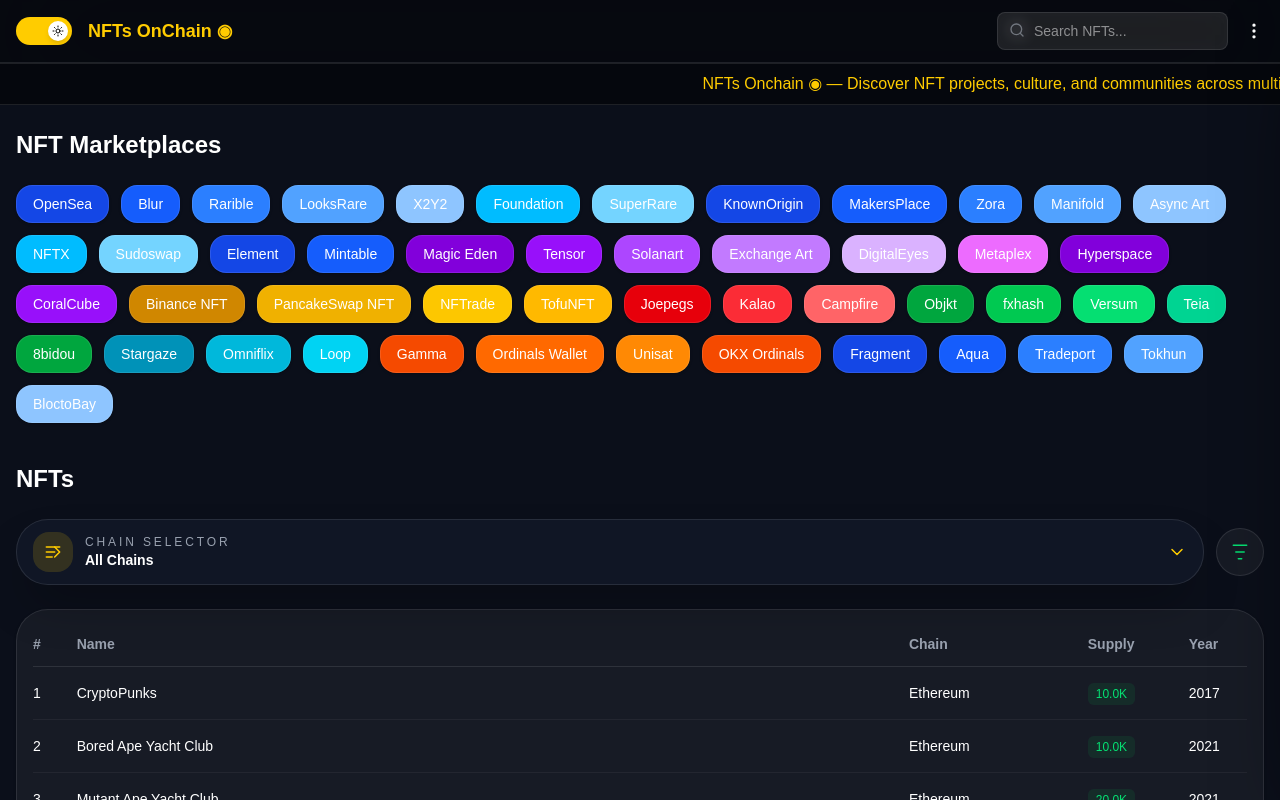
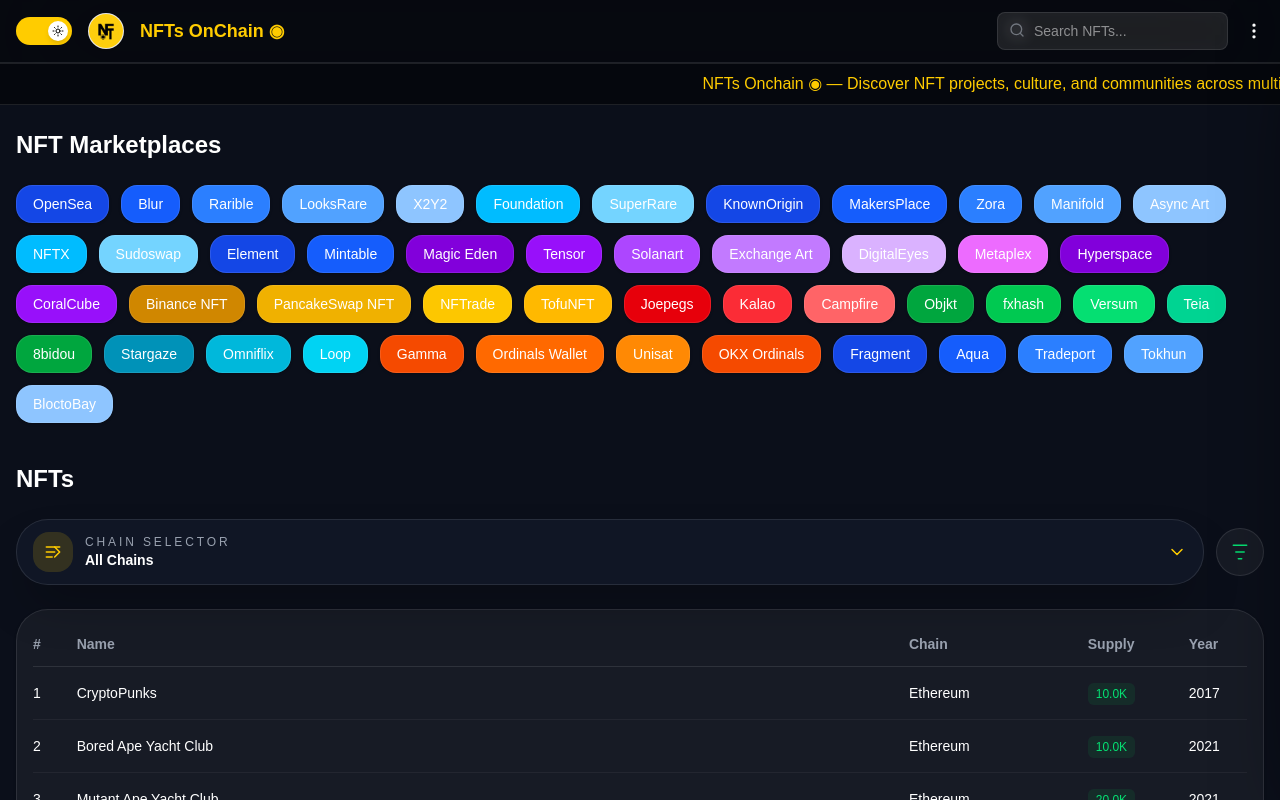
Before and after one commit to nftsonchain/nftsonchain, a Next.js app: page / in a window 1280 px wide. Shown: the top 800 px of the page. Built offline with nearby package versions, Linux system fonts and the light colour scheme.

Commit message:
UI Update

```diff
--- a/src/app/layout.tsx
+++ b/src/app/layout.tsx
@@ -12,9 +12,14 @@
   subsets: ["latin"],
 });
 
+const titleIcon = new URL("./images/yhxyWdcf_400x400.jpg", import.meta.url);
+
 export const metadata: Metadata = {
-  title: "Create Next App",
-  description: "Generated by create next app",
+  title: "NFTs OnChain",
+  description: "Discover NFTs on-chain across marketplaces.",
+  icons: {
+    icon: titleIcon,
+  },
 };
 
 export default function RootLayout({
--- a/src/components/Navbar.tsx
+++ b/src/components/Navbar.tsx
@@ -1,6 +1,8 @@
 "use client";
 
+import Image from "next/image";
 import { Search, MoreVertical, Sun, Moon } from "lucide-react";
+import logoImage from "@/images/yhxyWdcf_400x400.jpg";
 
 type Props = {
   onMenuClick: () => void;
@@ -50,6 +52,17 @@
             </div>
           </button>
 
+          {/* SITE ICON */}
+          <div className="w-9 h-9 rounded-full overflow-hidden border border-black/10 bg-white shadow-sm">
+            <Image
+              src={logoImage}
+              alt="NFTs OnChain logo"
+              width={36}
+              height={36}
+              className="object-cover"
+            />
+          </div>
+
           {/* LOGO */}
           <h1 className="font-bold text-lg text-[#FFCC00]">
             NFTs OnChain <span className="text-[#FFCC00]">◉</span>
```
Also changed, not shown: src/images/yhxyWdcf_400x400.jpg (added).
